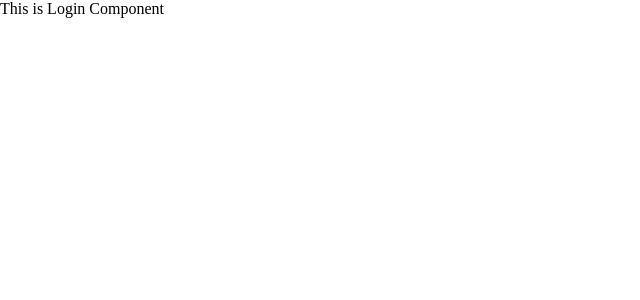
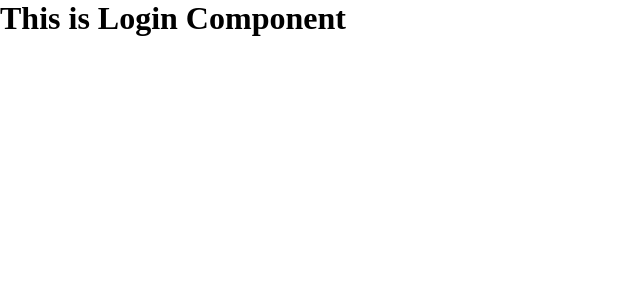
Before and after one commit to Rakesh01999/bike-shop-client, a React (Vite) app: page /login in a window 1280 px wide. Shown: the top 300 px of the page, without its empty margins (0-640 px from the left). Built offline with nearby package versions, Linux system fonts and the light colour scheme.

Commit message:
Login-Page updated

```diff
--- a/src/pages/Login.tsx
+++ b/src/pages/Login.tsx
@@ -1,8 +1,9 @@
-
 const Login = () => {
   return (
-    <div>This is Login Component</div>
-  )
-}
+    <div>
+      <h1>This is Login Component</h1>
+    </div>
+  );
+};
 
-export default Login
+export default Login;
```
